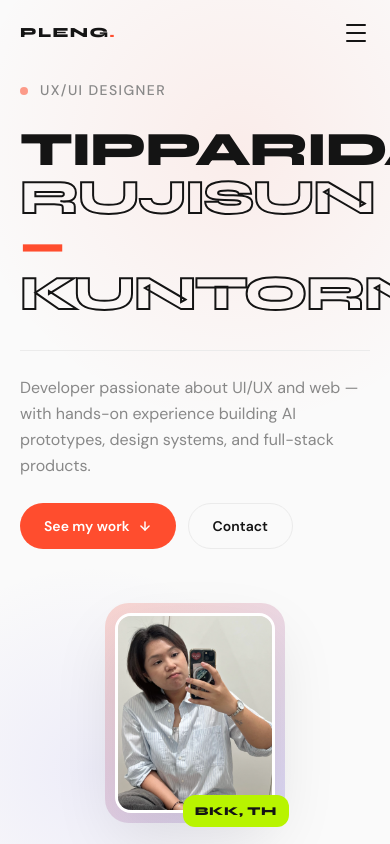
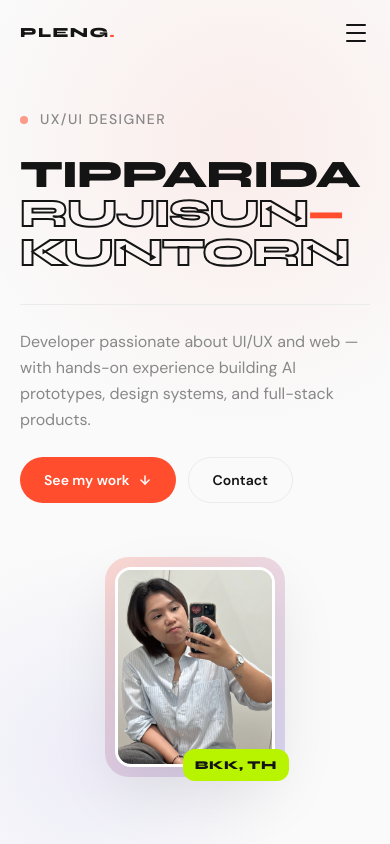
Before and after one commit to blymanor/portfolio, a Next.js app: page /portfolio/ in a window 390 px wide. Shown: the top 844 px of the page. Built offline with nearby package versions, Linux system fonts and the light colour scheme.

Commit message:
fix: adjust font size in Hero component for better responsiveness

```diff
--- a/src/components/Hero.tsx
+++ b/src/components/Hero.tsx
@@ -89,7 +89,7 @@ export default function Hero() {
               variants={fadeUp(0.05)}
               className="font-heading font-black leading-none mb-8 md:mb-12"
               style={{
-                fontSize: "clamp(3rem, 7vw, 7.5rem)",
+                fontSize: "clamp(2rem, 10vw, 7.5rem)",
                 color: C.fg,
                 letterSpacing: "-0.03em",
               }}
```
